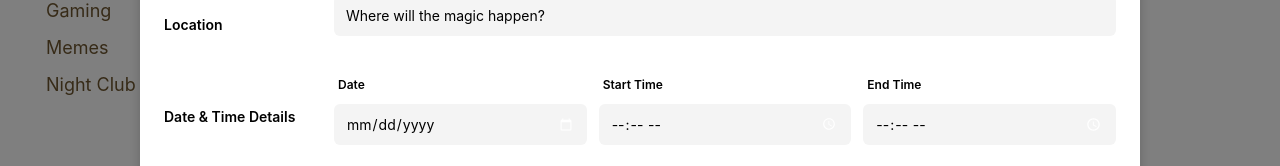
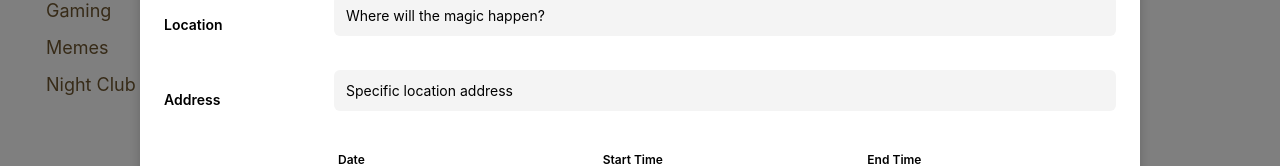
Before and after one commit to D4V1DYL/Bi-Friends-FE, a React (Vite) app: page /HomePage in a window 1280 px wide. Both pictures are taken after a click on the button 871 px from the left and 107 px from the top of the page. Shown: the part 413-579 px from the top of the page. Built offline with nearby package versions, Linux system fonts and the light colour scheme; no server answers.

Commit message:
Update Forum
Benerin bug

```diff
--- a/src/HomeFolder/HomePage.tsx
+++ b/src/HomeFolder/HomePage.tsx
@@ -13,7 +13,7 @@ import ProfileService from '../Shared/Profile/ProfileService';
 import deleteIcon from '../assets/delete.png';
 import { getUserIdFromToken } from '../Utils/jwt';
 import { Profile } from '../Shared/Profile/ProfileTypes';
-import ChatService from '../Shared/Chat/ChatService';
+// import ChatService from '../Shared/Chat/ChatService';
 
 const HomePage: React.FC = () => {
   const [mediaPreview, setMediaPreview] = useState<string | null>(null);
@@ -65,6 +65,7 @@ const HomePage: React.FC = () => {
     const text = (document.getElementById('event-description') as HTMLTextAreaElement)?.value;
     const subjectId = parseInt((document.getElementById('event-subject') as HTMLSelectElement)?.value);
     const location = (document.getElementById('event-location') as HTMLInputElement)?.value;
+    const address = (document.getElementById('event-address') as HTMLInputElement)?.value;
     const date = (document.getElementById('event-date') as HTMLInputElement)?.value;
     const startDate = (document.getElementById('event-start-time') as HTMLInputElement)?.value;
     const endDate = (document.getElementById('event-end-time') as HTMLInputElement)?.value;
@@ -82,7 +83,7 @@ const HomePage: React.FC = () => {
     start_date: startDate,
     end_date: endDate,
     location_name: location,
-    location_address: "", // optional, bisa tetap kosong
+    location_address: address,
     location_capacity: capacity,
     location_latitude: latitude,
     location_longitude: longitude,
@@ -409,6 +410,9 @@ return (
               <label htmlFor="event-location">Location</label>
               <input type="text" id="event-location" className="popup-input" placeholder="Where will the magic happen?" />
 
+              <label htmlFor="event-address">Address</label>
+              <input type="text" id="event-address" className="popup-input" placeholder="Specific location address" />
+
               <label htmlFor="event-date">Date & Time Details</label>
               <div style={{ display: 'flex', gap: '12px', alignItems: 'flex-end' }}>
                 <div style={{ display: 'flex', flexDirection: 'column', flex: 1 }}>
```
